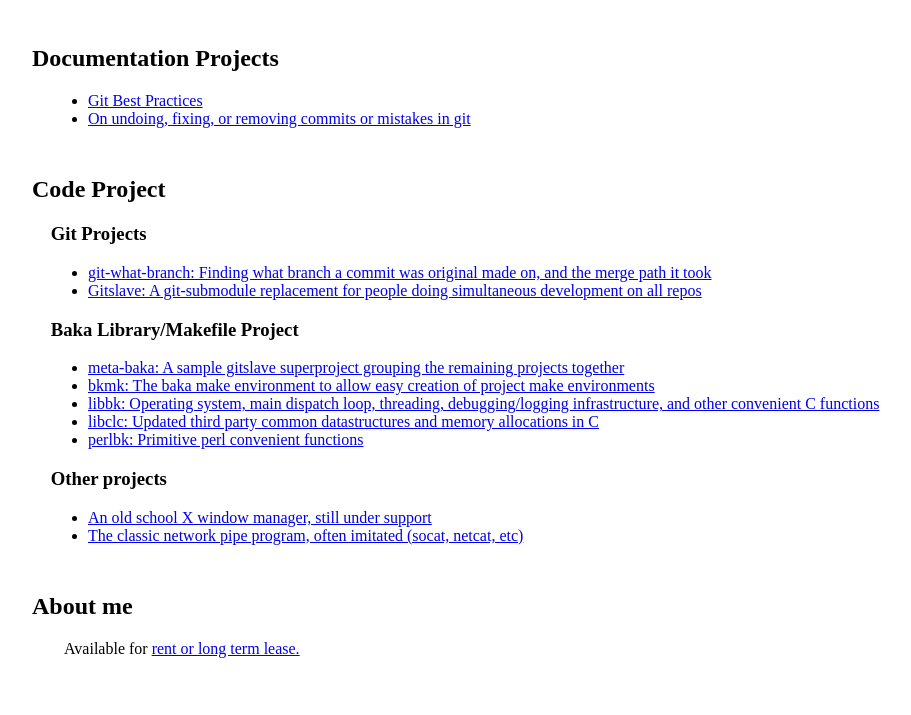
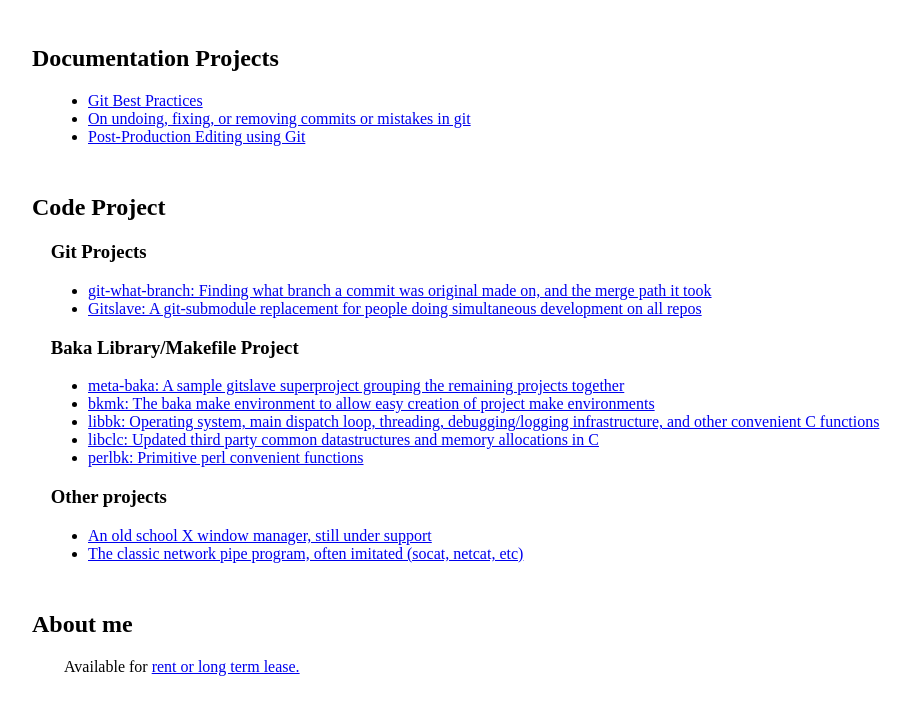
Before and after one commit to SethRobertson/sethrobertson.github.com, a plain HTML site: page index.html in a window 1280 px wide. Shown: the part 61-776 px from the top of the page, without its empty margins (160-1071 px from the left). Drawn offline with Linux system fonts and the light colour scheme.

Commit message:
Add post-production

```diff
--- a/index.html
+++ b/index.html
@@ -20,6 +20,7 @@
       <ul>
 	<li><a href="GitBestPractices">Git Best Practices</a></li>
 	<li><a href="GitFixUm">On undoing, fixing, or removing commits or mistakes in git</a></li>
+	<li><a href="GitPostProduction">Post-Production Editing using Git</a></li>
       </ul>
     </div>
     <div>
```
